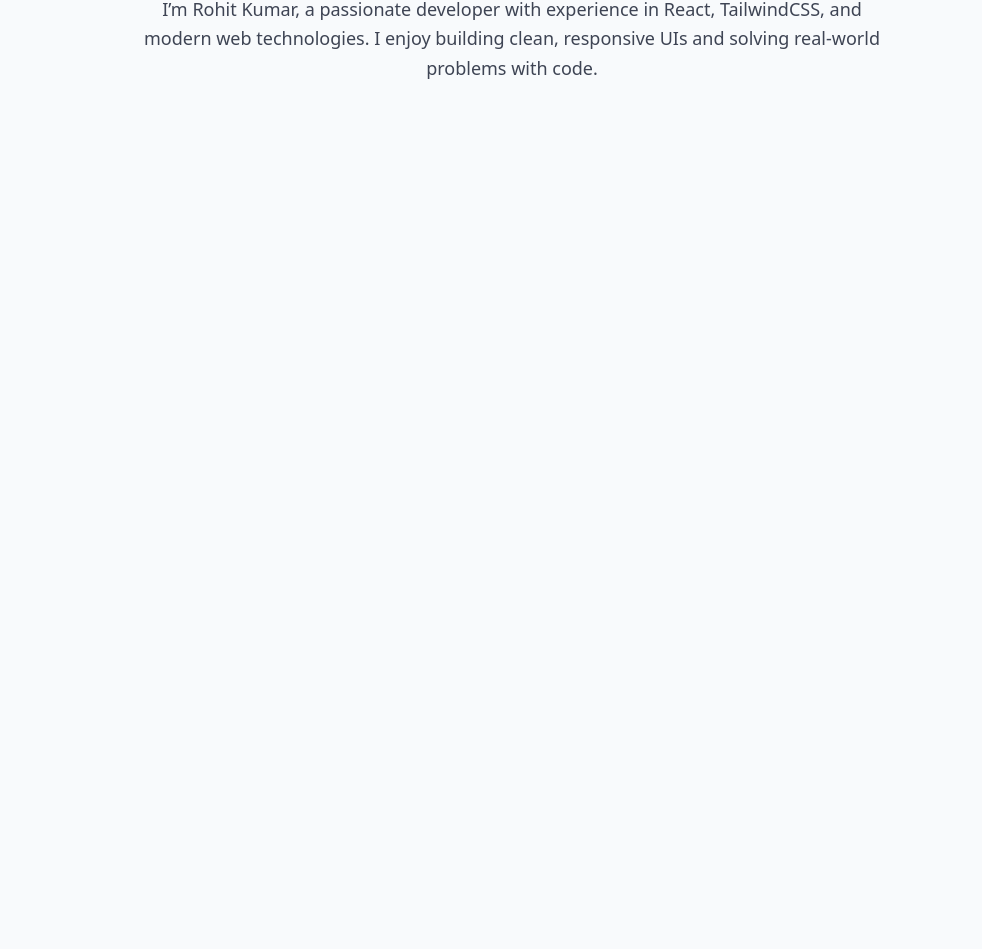
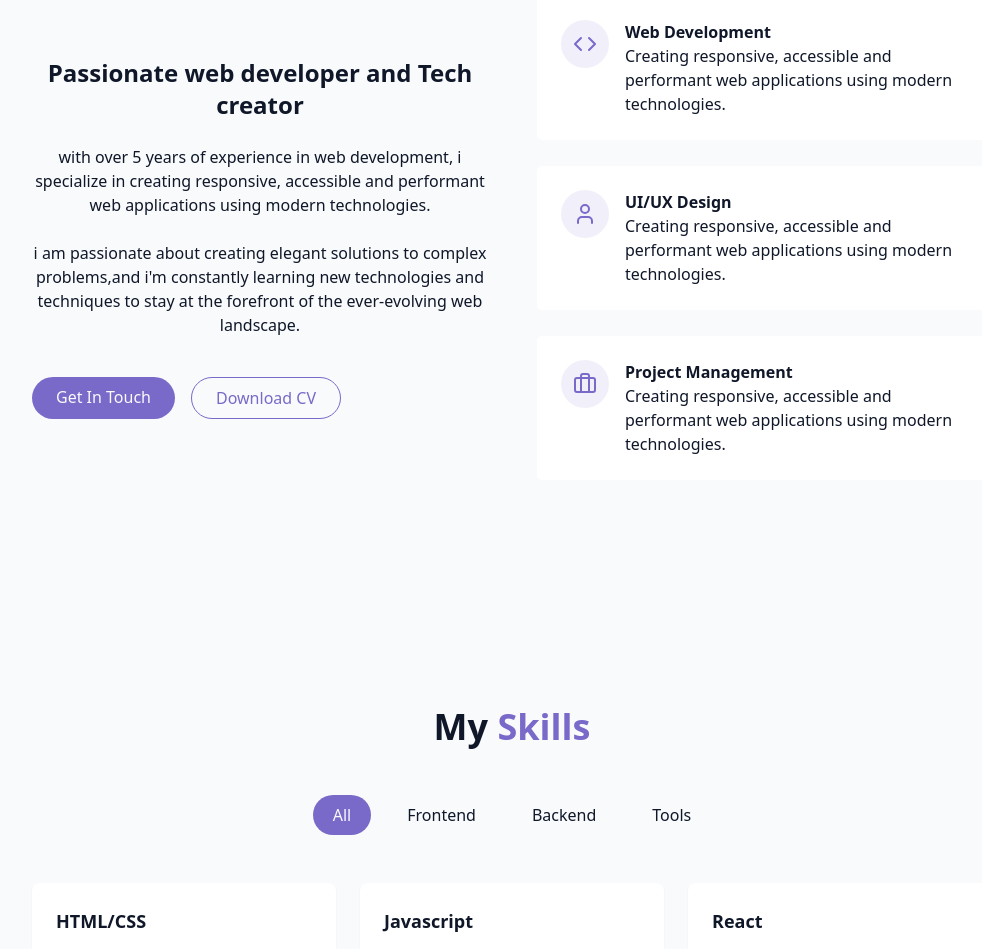
Before and after one commit to Rohitku1023/My-Portfolio, a React (Vite) app: page / in a window 1280 px wide. Shown: the part 989-1938 px from the top of the page, without its empty margins (128-1110 px from the left). Before the commit the page ends 1600 px from the top, so only its background shows below. Built offline with nearby package versions, Linux system fonts and the light colour scheme.

Commit message:
skills section added

```diff
--- a/pages/Home.jsx
+++ b/pages/Home.jsx
@@ -3,6 +3,7 @@
 import Navbar from "../src/components/Navbar";
 import HomeSection from "../src/components/HomeSection";
 import AboutSection from "../src/components/AboutSection";
+import SkillsSection from "../src/components/SkillsSection";
 
 const Home = () => {
   return (
@@ -24,6 +25,7 @@
       <main>
         <HomeSection />
         <AboutSection />
+        <SkillsSection />
       </main>
 
       {/* Footer */}
--- a/src/components/AboutSection.jsx
+++ b/src/components/AboutSection.jsx
@@ -1,3 +1,5 @@
+import { Briefcase, Code, User } from "lucide-react";
+
 const AboutSection = () => {
   return (
     <section id="about" className="min-h-screen py-24 px-4 relative">
@@ -5,11 +7,91 @@
         <h2 className="text-3xl md:text-4xl font-bold mb-12 text-center">
           About <span className="text-primary">Me</span>
         </h2>
-        <p className="text-foreground/80 text-lg leading-relaxed max-w-3xl mx-auto">
+
+        <div className="grid grid-cols-1 md:grid-cols-2 gap-12 items-center">
+          <div className="space-y-6">
+            <h3 className="text-2xl font-semibold">
+              Passionate web developer and Tech creator
+            </h3>
+
+            <p className="text-muted-foreground">
+              with over 5 years of experience in web development, i specialize
+              in creating responsive, accessible and performant web applications
+              using modern technologies.
+            </p>
+
+            <p className="text-muted-foreground ">
+              i am passionate about creating elegant solutions to complex
+              problems,and i'm constantly learning new technologies and
+              techniques to stay at the forefront of the ever-evolving web
+              landscape.
+            </p>
+            <div className="flex flex-col sm:flex-row gap-4 pt-4 jusify-center">
+              <a href="#contact" className="cosmic-button">
+                Get In Touch
+              </a>
+
+              <a
+                href=""
+                className="px-6 py-2 rounded-full border border-primary text-primary hover:bg-primary/10 transitions-colors duration-300"
+              >
+                Download CV
+              </a>
+            </div>
+          </div>
+
+          <div className="grid grid-cols-1 gap-6">
+            <div className="gradient-border p-6 card-hover">
+              <div className="flex items-start gap-4">
+                <div className="p-3 rounded-full bg-primary/10">
+                  <Code className="h-6 w-6 text-primary" />
+                </div>
+                <div className="text-left">
+                  <h4 className="font-semibold text-large">Web Development</h4>
+                  <p className="text-muted-foreground">
+                    Creating responsive, accessible and performant web
+                    applications using modern technologies.
+                  </p>
+                </div>
+              </div>
+            </div>
+            <div className="gradient-border p-6 card-hover">
+              <div className="flex items-start gap-4">
+                <div className="p-3 rounded-full bg-primary/10">
+                  <User className="h-6 w-6 text-primary" />
+                </div>
+                <div className="text-left">
+                  <h4 className="font-semibold text-large">UI/UX Design</h4>
+                  <p className="text-muted-foreground">
+                    Creating responsive, accessible and performant web
+                    applications using modern technologies.
+                  </p>
+                </div>
+              </div>
+            </div>
+            <div className="gradient-border p-6 card-hover">
+              <div className="flex items-start gap-4">
+                <div className="p-3 rounded-full bg-primary/10">
+                  <Briefcase className="h-6 w-6 text-primary" />
+                </div>
+                <div className="text-left">
+                  <h4 className="font-semibold text-large">
+                    Project Management
+                  </h4>
+                  <p className="text-muted-foreground">
+                    Creating responsive, accessible and performant web
+                    applications using modern technologies.
+                  </p>
+                </div>
+              </div>
+            </div>
+          </div>
+        </div>
+        {/* <p className="text-foreground/80 text-lg leading-relaxed max-w-3xl mx-auto">
           I’m Rohit Kumar, a passionate developer with experience in React,
           TailwindCSS, and modern web technologies. I enjoy building clean,
           responsive UIs and solving real-world problems with code.
-        </p>
+        </p> */}
       </div>
     </section>
   );
--- /dev/null
+++ b/src/components/SkillsSection.jsx
@@ -0,0 +1,85 @@
+import { useState } from "react";
+import cn from "../lib/utils";
+
+const skills = [
+  //frontend
+  { name: "HTML/CSS", level: 95, category: "frontend" },
+  { name: "Javascript", level: 80, category: "frontend" },
+  { name: "React", level: 80, category: "frontend" },
+  { name: "Tailwind CSS", level: 70, category: "frontend" },
+
+  //Backend
+  { name: "Node.js", level: 85, category: "backend" },
+  { name: "Express.js", level: 85, category: "backend" },
+  { name: "MongoDB", level: 70, category: "backend" },
+  { name: "Sqlite", level: 90, category: "backend" },
+  { name: "PostgreSQL", level: 50, category: "backend" },
+
+  //Tools
+  { name: "Git/Github", level: 95, category: "tools" },
+  { name: "VS Code", level: 95, category: "tools" },
+  { name: "Figma", level: 95, category: "tools" },
+];
+
+const categories = ["all", "frontend", "backend", "tools"];
+
+const SkillsSection = () => {
+  const [activeCategory, setActiveCategory] = useState("all");
+
+  const filteredSkills = skills.filter(
+    (skill) => activeCategory === "all" || skill.category === activeCategory
+  );
+
+  return (
+    <section id="skills" className="py-24 px-4 relative bg-secondary/30">
+      <div className="container mx-auto max-w-5xl">
+        <h2 className="text-3xl md:text-4xl font-bold mb-12 text-center">
+          My <span className="text-primary">Skills</span>
+        </h2>
+
+        <div className="flex flex-wrap justify-center gap-4 mb-12">
+          {categories.map((category, key) => (
+            <button
+              key={key}
+              onClick={() => setActiveCategory(category)}
+              className={cn(
+                "px-5 py-2 rounded-full transition-color duration-300 capitalize",
+                activeCategory === category
+                  ? "bg-primary text-primary-foreground"
+                  : "bg-secondary/70 text-foreground hover:bg-secondary"
+              )}
+            >
+              {category}
+            </button>
+          ))}
+        </div>
+
+        <div className="grid grid-cols-1 sm:grid-cols-2 lg:grid-cols-3 gap-6">
+          {filteredSkills.map((skill, key) => (
+            <div
+              key={key}
+              className="bg-card p-6 rounded-lg shadow-xs card-hover"
+            >
+              <div className="text-left mb-4">
+                <h3 className="font-semibold text-lg">{skill.name}</h3>
+              </div>
+              <div className="w-full bg-secondary/50 h-2 rounded-full overflow-hidden">
+                <div
+                  className="bg-primary h-2 rounded-full origin-left animate-[grow_1.5s_ease-out]"
+                  style={{ width: skill.level + "%" }}
+                />
+              </div>
+              <div className="text-right mt-1">
+                <span className="text-sm text-muted-foreground">
+                  {skill.level}%
+                </span>
+              </div>
+            </div>
+          ))}
+        </div>
+      </div>
+    </section>
+  );
+};
+
+export default SkillsSection;
```
